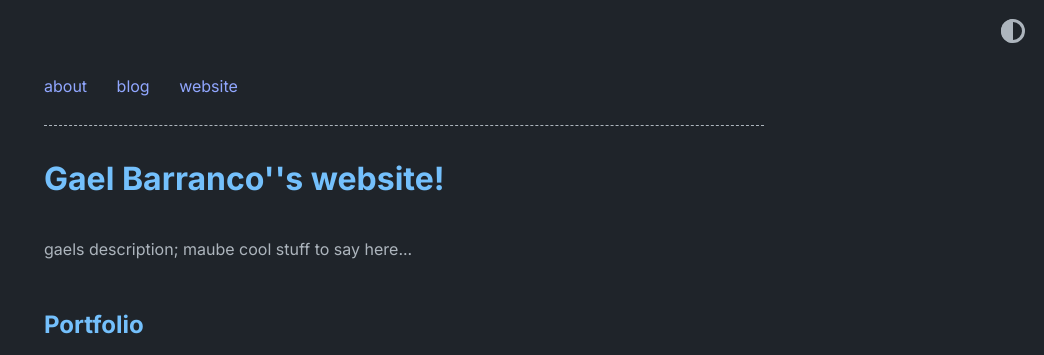
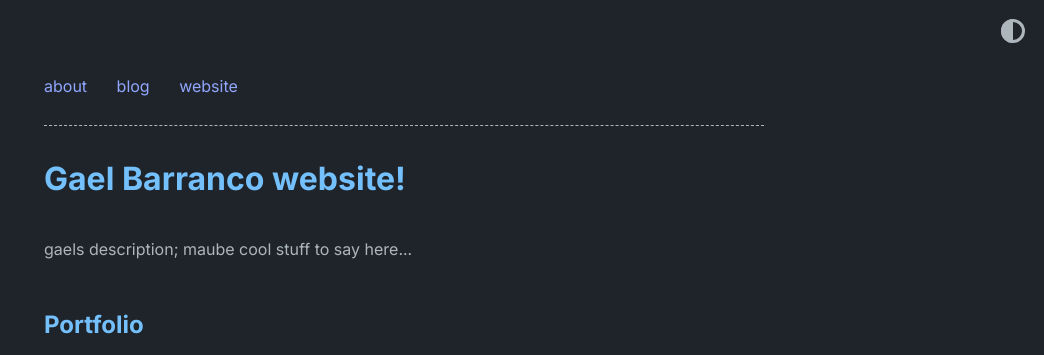
Before and after one commit to gbarranc/gbarranc.github.io, a Jekyll site: the page built from index.md, in a window 1280 px wide. Shown: the top 355 px of the page, without its empty margins (236-1280 px from the left). Built offline with Jekyll 4.4.1, drawn with Linux system fonts in a browser that asks for light colours.

```diff
--- a/_config.yml
+++ b/_config.yml
@@ -1,4 +1,4 @@
-title: Gael Barranco''s website!
+title: Gael Barranco website!
 author: Gael Barranco
 url: https://gbarranc.github.io/ # root address of the site
 description: > # description of the site (multiple lines allowed)
```
